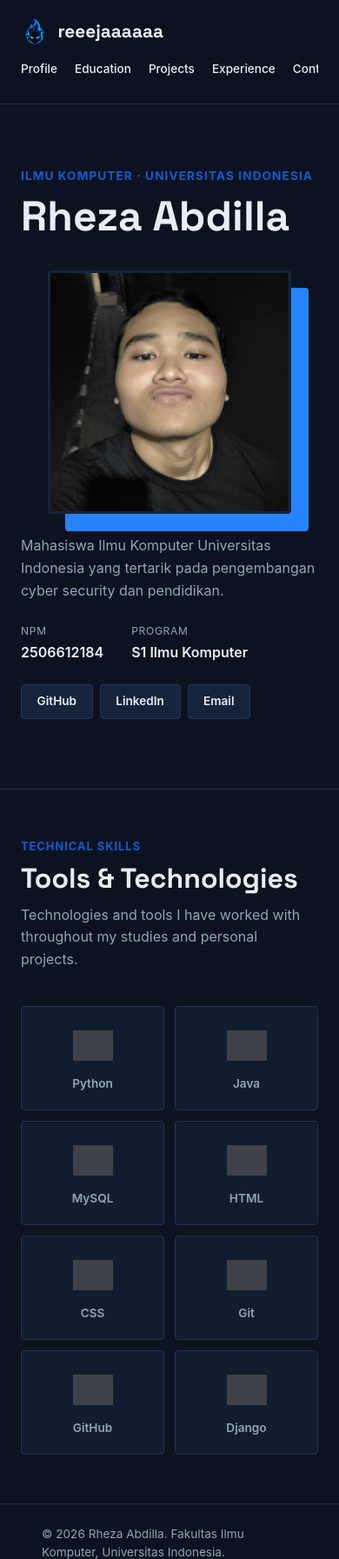
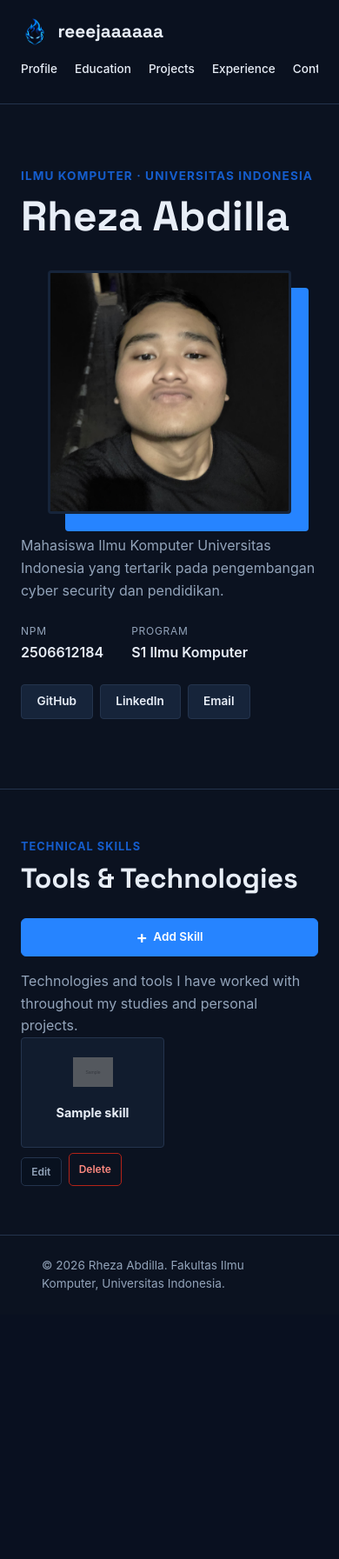
Before and after one commit to reeejaaaaaa/myportofolio, a Django app: page / in a window 390 px wide. Shown: the top 1793 px of the page at 87% size. After the commit the page ends 1484 px from the top, so only its background shows below. Run offline with Django 5.2, Linux system fonts and the light colour scheme; tables that the repository leaves empty hold one stand-in row (values such as "Sample post"); grey boxes marked "Sample" are stand-in pictures; grey boxes are pictures that could not be loaded.

Commit message:
Skill CRUD

```diff
--- a/main/urls.py
+++ b/main/urls.py
@@ -12,6 +12,10 @@ from main.views import (
     create_education,
     update_education,
     delete_education,
+    get_skills_json,
+    create_skill,
+    update_skill,
+    delete_skill,
 )
 
 app_name = "main"
@@ -48,4 +52,24 @@ urlpatterns = [
         delete_education,
         name="delete_education",
     ),
+    path(
+        "api/skills/",
+        get_skills_json,
+        name="get_skills_json",
+    ),
+    path(
+        "skills/add/",
+        create_skill,
+        name="create_skill",
+    ),
+    path(
+        "skills/<uuid:skill_id>/edit/",
+        update_skill,
+        name="update_skill",
+    ),
+    path(
+        "skills/<uuid:skill_id>/delete/",
+        delete_skill,
+        name="delete_skill",
+    ),
 ]
--- a/main/views.py
+++ b/main/views.py
@@ -1,7 +1,7 @@
 from django.shortcuts import render
-from main.models import Education, Experience
+from main.models import Education, Experience, Skill
 from django.contrib import messages
-from main.forms import EducationForm, ProjectForm
+from main.forms import EducationForm, ProjectForm, SkillForm
 from main.models import Project
 from django.core import serializers
 from django.http import HttpResponse
@@ -10,6 +10,18 @@ from django.shortcuts import get_object_or_404, redirect, render
 
 
 def show_main(request):
+    json_response = get_skills_json(request)
+
+    skills = serializers.deserialize(
+        "json",
+        json_response.content.decode("utf-8"),
+    )
+
+    skill_list = [
+        skill.object
+        for skill in skills
+    ]
+
     context = {
         "name": "Rheza Abdilla",
         "npm": "2506612184",
@@ -18,10 +30,10 @@ def show_main(request):
             "Mahasiswa Ilmu Komputer Universitas Indonesia yang tertarik "
             "pada pengembangan cyber security dan pendidikan."
         ),
+        "skill_list": skill_list,
     }
 
     return render(request, "index.html", context)
-
 
 def show_experience(request):
     context = {
@@ -198,3 +210,92 @@ def delete_education(request, education_id):
         return redirect("main:show_education")
 
     return redirect("main:show_education")
+
+def get_skills_json(request):
+    skills = Skill.objects.all()
+
+    skills_json = serializers.serialize(
+        "json",
+        skills,
+    )
+
+    return HttpResponse(
+        skills_json,
+        content_type="application/json",
+    )
+
+def create_skill(request):
+    form = SkillForm(request.POST or None)
+
+    if request.method == "POST" and form.is_valid():
+        form.save()
+
+        messages.success(
+            request,
+            "Skill berhasil ditambahkan!",
+        )
+
+        return redirect("main:show_main")
+
+    context = {
+        "name": "Rheza Abdilla",
+        "form": form,
+    }
+
+    return render(
+        request,
+        "skill_form.html",
+        context,
+    )
+
+def update_skill(request, skill_id):
+    skill = get_object_or_404(
+        Skill,
+        pk=skill_id,
+    )
+
+    form = SkillForm(
+        request.POST or None,
+        instance=skill,
+    )
+
+    if request.method == "POST" and form.is_valid():
+        form.save()
+
+        messages.success(
+            request,
+            "Skill berhasil diperbarui!",
+        )
+
+        return redirect("main:show_main")
+
+    context = {
+        "name": "Rheza Abdilla",
+        "form": form,
+        "skill": skill,
+        "is_edit": True,
+    }
+
+    return render(
+        request,
+        "skill_form.html",
+        context,
+    )
+
+def delete_skill(request, skill_id):
+    skill = get_object_or_404(
+        Skill,
+        pk=skill_id,
+    )
+
+    if request.method == "POST":
+        skill.delete()
+
+        messages.success(
+            request,
+            "Skill berhasil dihapus!",
+        )
+
+        return redirect("main:show_main")
+
+    return redirect("main:show_main")
--- a/static/css/style.css
+++ b/static/css/style.css
@@ -273,31 +273,41 @@ h2,
     gap: 1rem;
 }
 
+.skill-heading {
+    display: flex;
+    justify-content: space-between;
+    align-items: flex-end;
+    gap: 1rem;
+    margin-bottom: 1rem;
+}
+
 .skill-item {
-    appearance: none;
+    position: relative;
+    overflow: hidden;
+
     border: 1px solid var(--line);
     background-color: var(--surface);
     border-radius: var(--radius);
 
-    min-height: 135px;
+    min-height: 170px;
     padding: 1.25rem;
 
     display: flex;
     flex-direction: column;
-    justify-content: center;
+    justify-content: flex-start;
     align-items: center;
     gap: 0.75rem;
 
     font-family: inherit;
     color: var(--text-muted);
 
-    cursor: pointer;
+    cursor: default;
 
     transition:
-        transform 0.25s ease,
-        border-color 0.25s ease,
-        background-color 0.25s ease,
-        color 0.25s ease;
+        transform 0.3s ease,
+        border-color 0.3s ease,
+        background-color 0.3s ease,
+        box-shadow 0.3s ease;
 }
 
 .skill-item img {
@@ -314,17 +324,10 @@ h2,
         opacity 0.25s ease;
 }
 
-.skill-item span {
-    font-size: 0.85rem;
-    font-weight: 600;
-}
-
-/* Desktop hover */
-.skill-item:hover {
-    transform: translateY(-5px);
-    border-color: var(--accent-bright);
+.skill-name {
+    font-size: 0.9rem;
+    font-weight: 700;
     color: var(--ink);
-    background-color: var(--surface-soft);
 }
 
 .skill-item:hover img {
@@ -333,38 +336,171 @@ h2,
     transform: scale(1.22);
 }
 
-.skill-item:focus {
-    transform: translateY(-5px);
-    border-color: var(--accent);
-    color: var(--ink);
+
+a.skill-edit-button {
+    display: inline-flex;
+    align-items: center;
+    justify-content: center;
+    margin-top: 0.35rem;
+    padding: 0.35rem 0.7rem;
+    border: 1px solid var(--line);
+    border-radius: 5px;
+    color: var(--text-muted);
+    background-color: var(--deep-blue);
+    font-size: 0.75rem;
+    font-weight: 600;
+    text-decoration: none;
+    transition:
+        color 0.2s ease,
+        border-color 0.2s ease,
+        background-color 0.2s ease;
 }
 
-.skill-item:focus-visible {
-    outline: 2px solid var(--accent);
-    outline-offset: 3px;
+a.skill-edit-button:hover {
+    color: #ffffff;
+    border-color: var(--accent);
+    background-color: var(--accent);
 }
 
-.skill-item:focus img {
-    filter: none;
-    opacity: 1;
-    transform: scale(1.22);
+.skill-actions {
+    display: flex;
+    gap: 0.5rem;
+    margin-top: 0.35rem;
 }
 
-.skill-item:active {
-    transform: scale(1.03);
-    border-color: var(--accent);
-    background-color: rgba(38, 132, 255, 0.06);
+.skill-delete-button {
+    padding: 0.35rem 0.7rem;
+    border: 1px solid #b42318;
+    border-radius: 5px;
+    background: transparent;
+    color: #ff8a80;
+    font: inherit;
+    font-size: 0.75rem;
+    font-weight: 600;
+    cursor: pointer;
+    transition:
+        color 0.2s ease,
+        background-color 0.2s ease,
+        border-color 0.2s ease;
 }
 
-.skill-item:active img {
-    filter: none;
-    opacity: 1;
-    transform: scale(1.22);
+.skill-delete-button:hover {
+    color: #ffffff;
+    background-color: #b42318;
+    border-color: #b42318;
 }
 
-/* ==================================
-   EDUCATION PAGE
-   ================================== */
+.skill-main {
+    width: 100%;
+
+    display: flex;
+    flex-direction: column;
+    align-items: center;
+
+    gap: 0.75rem;
+
+    transition: transform 0.3s ease;
+}
+
+.skill-details {
+    width: 100%;
+
+    max-height: 0;
+
+    opacity: 0;
+
+    overflow: hidden;
+
+    transform: translateY(12px);
+
+    transition:
+        max-height 0.35s ease,
+        opacity 0.25s ease,
+        transform 0.35s ease,
+        margin-top 0.35s ease;
+}
+
+.skill-item:hover .skill-details {
+    max-height: 260px;
+
+    opacity: 1;
+
+    transform: translateY(0);
+
+    margin-top: 0.5rem;
+}
+
+.skill-item:hover .skill-main {
+    transform: translateY(-3px);
+}
+
+.skill-description {
+    color: var(--text-muted);
+
+    font-size: 0.78rem;
+    line-height: 1.5;
+
+    text-align: center;
+}
+
+.skill-projects {
+    display: flex;
+    flex-direction: column;
+
+    gap: 0.35rem;
+
+    margin-top: 0.8rem;
+    padding-top: 0.7rem;
+
+    border-top: 1px solid var(--line);
+
+    text-align: center;
+}
+
+.skill-projects strong {
+    color: var(--accent-bright);
+
+    font-size: 0.68rem;
+
+    text-transform: uppercase;
+    letter-spacing: 0.08em;
+}
+
+.skill-project-link {
+    color: var(--ink);
+
+    font-size: 0.75rem;
+
+    text-decoration: none;
+
+    transition:
+        color 0.2s ease,
+        transform 0.2s ease;
+}
+
+.skill-project-link:hover {
+    color: var(--accent-bright);
+
+    transform: translateX(3px);
+}
+
+.skill-no-project {
+    color: var(--text-muted);
+
+    font-size: 0.72rem;
+}
+
+.skill-item:hover {
+    transform: translateY(-6px);
+
+    border-color: var(--accent);
+
+    background-color: var(--surface-soft);
+
+    box-shadow:
+        0 14px 35px rgba(0, 0, 0, 0.2),
+        0 0 0 1px rgba(38, 132, 255, 0.08);
+}
 
 .education-page {
     padding: 4.5rem 0 6rem;
@@ -729,7 +865,7 @@ h2,
 }
 
 .project-search__input {
-        width: 100%;
+    width: 100%;
     min-width: 0;
     padding: 0.7rem;
     border: 1px solid var(--line);
@@ -1095,4 +1231,14 @@ h2,
         justify-content: space-between;
     }
 
+    .skill-heading {
+        flex-direction: column;
+        align-items: flex-start;
+    }
+
+    .skill-heading .project-add-button {
+        width: 100%;
+        justify-content: center;
+    }
+
 }
--- a/templates/base.html
+++ b/templates/base.html
@@ -21,7 +21,7 @@
         rel="stylesheet"
     >
 
-    <link rel="stylesheet" href="{% static 'css/style.css' %}">
+    <link rel="stylesheet" href="{% static 'css/style.css' %}?v=3">
     <link rel="icon" type="image/png" href="{% static 'img/favicon.png' %}">
     {% block meta %}
     {% endblock meta %}
--- a/templates/index.html
+++ b/templates/index.html
@@ -31,9 +31,11 @@ Rheza Abdilla - Portfolio
           </div>
         </dl>
         <div class="social-links">
-              <a href="https://github.com/reeejaaaaaa" class="social-link" target="_blank" rel="noopener noreferrer">GitHub</a>
+          <a href="https://github.com/reeejaaaaaa" class="social-link" target="_blank"
+            rel="noopener noreferrer">GitHub</a>
 
-              <a href="https://www.linkedin.com/in/rheza-abdilla-007a43257/" class="social-link" target="_blank" rel="noopener noreferrer">LinkedIn</a>
+          <a href="https://www.linkedin.com/in/rheza-abdilla-007a43257/" class="social-link" target="_blank"
+            rel="noopener noreferrer">LinkedIn</a>
 
           <a href="mailto:rhezaabdilla0316@gmail.com" class="social-link">Email</a>
         </div>
@@ -42,52 +44,145 @@ Rheza Abdilla - Portfolio
   </section>
   <section class="skills-section" id="skills">
     <div class="container">
-          <div class="section-heading">
-            <p class="section-kicker">Technical Skills</p>
-            <h2>Tools & Technologies</h2>
-            <p class="section-description">Technologies and tools I have worked with throughout my studies and personal projects.</p>
+      <div class="section-heading skill-heading">
+
+        <div>
+          <p class="section-kicker">
+            Technical Skills
+          </p>
+
+          <h2>
+            Tools & Technologies
+          </h2>
         </div>
 
+        <a href="{% url 'main:create_skill' %}" class="button project-add-button">
+          <span aria-hidden="true">+</span>
+          Add Skill
+        </a>
+
+      </div>
+
+      <p class="section-description">
+        Technologies and tools I have worked with throughout my studies and personal projects.
+      </p>
+
       <div class="skills-grid">
-            <button class="skill-item" type="button">
-              <img src="https://cdn.jsdelivr.net/gh/devicons/devicon@latest/icons/python/python-original.svg" alt="Python" />
-              <span>Python</span>
+
+        {% for skill in skill_list %}
+
+        <article class="skill-item">
+
+          <div class="skill-main">
+
+            {% if skill.logo_url %}
+            <img src="{{ skill.logo_url }}" alt="{{ skill.name }}">
+            {% endif %}
+
+            <span class="skill-name">
+              {{ skill.name }}
+            </span>
+
+          </div>
+
+          <div class="skill-details">
+
+            {% if skill.description %}
+            <p class="skill-description">
+              {{ skill.description }}
+            </p>
+            {% endif %}
+
+            <div class="skill-projects">
+
+              <strong>
+                Used in
+              </strong>
+
+              {% for project in skill.projects.all %}
+
+              <a href="{% url 'main:show_projects' %}" class="skill-project-link">
+                {{ project.title }}
+              </a>
+
+              {% empty %}
+
+              <span class="skill-no-project">
+                Belum digunakan di project.
+              </span>
+
+              {% endfor %}
+
+            </div>
+
+          </div>
+
+      </div>
+
+      <div class="skill-actions">
+
+        <a href="{% url 'main:update_skill' skill.id %}" class="skill-edit-button">
+          Edit
+        </a>
+
+        <button type="button" class="skill-delete-button" popovertarget="delete-skill-{{ skill.id }}">
+          Delete
         </button>
 
-            <button class="skill-item" type="button">
-              <img src="https://cdn.jsdelivr.net/gh/devicons/devicon@latest/icons/java/java-original.svg" alt="Java" />
-              <span>Java</span>
+      </div>
+
+      </article>
+      <div id="delete-skill-{{ skill.id }}" class="project-delete-modal" popover="auto" role="dialog" aria-modal="true"
+        aria-labelledby="delete-skill-title-{{ skill.id }}">
+
+        <button type="button" class="project-delete-modal__backdrop" popovertarget="delete-skill-{{ skill.id }}"
+          popovertargetaction="hide" aria-label="Tutup konfirmasi hapus"></button>
+
+        <div class="project-delete-modal__content">
+
+          <button type="button" class="project-delete-modal__close" popovertarget="delete-skill-{{ skill.id }}"
+            popovertargetaction="hide" aria-label="Tutup konfirmasi hapus">
+            ×
           </button>
 
-            <button class="skill-item" type="button">
-              <img src="https://cdn.jsdelivr.net/gh/devicons/devicon@latest/icons/mysql/mysql-original.svg" alt="MySQL" />
-              <span>MySQL</span>
+          <h2 id="delete-skill-title-{{ skill.id }}">
+            Hapus Skill?
+          </h2>
+
+          <p>
+            Apakah kamu yakin ingin menghapus
+            <strong>{{ skill.name }}</strong>?
+          </p>
+
+          <div class="project-delete-modal__actions">
+
+            <button type="button" class="button button-secondary" popovertarget="delete-skill-{{ skill.id }}"
+              popovertargetaction="hide">
+              Batal
             </button>
 
-            <button class="skill-item" type="button">
-              <img src="https://cdn.jsdelivr.net/gh/devicons/devicon@latest/icons/html5/html5-original.svg" alt="HTML" />
-              <span>HTML</span>
+            <form method="post" action="{% url 'main:delete_skill' skill.id %}">
+              {% csrf_token %}
+
+              <button type="submit" class="button button-danger">
+                Ya, Hapus
               </button>
+            </form>
 
-            <button class="skill-item" type="button">
-              <img src="https://cdn.jsdelivr.net/gh/devicons/devicon@latest/icons/css3/css3-original.svg" alt="CSS" />
-              <span>CSS</span>
-            </button>
+          </div>
 
-            <button class="skill-item" type="button">
-              <img src="https://cdn.jsdelivr.net/gh/devicons/devicon@latest/icons/git/git-original.svg" alt="Git" />
-              <span>Git</span>
-            </button>
+        </div>
 
-            <button class="skill-item" type="button">
-              <img src="https://cdn.jsdelivr.net/gh/devicons/devicon@latest/icons/github/github-original.svg" alt="GitHub" />
-              <span>GitHub</span>
-            </button>
+      </div>
 
-            <button class="skill-item" type="button">
-              <img src="https://cdn.jsdelivr.net/gh/devicons/devicon@latest/icons/django/django-plain.svg" alt="Django" />
-              <span>Django</span>
-            </button>
+      {% empty %}
+
+      <p class="empty-state">
+        Belum ada skill yang ditambahkan.
+      </p>
+
+      {% endfor %}
+
     </div>
     </div>
   </section>
```
Also changed, not shown: main/forms.py (+45 -1 lines), main/models.py (+37 -0 lines), templates/skill_form.html (added, +71 -0 lines), main/migrations/0004_skill.py (added). Lines whose indentation alone changed are shown as unchanged.
